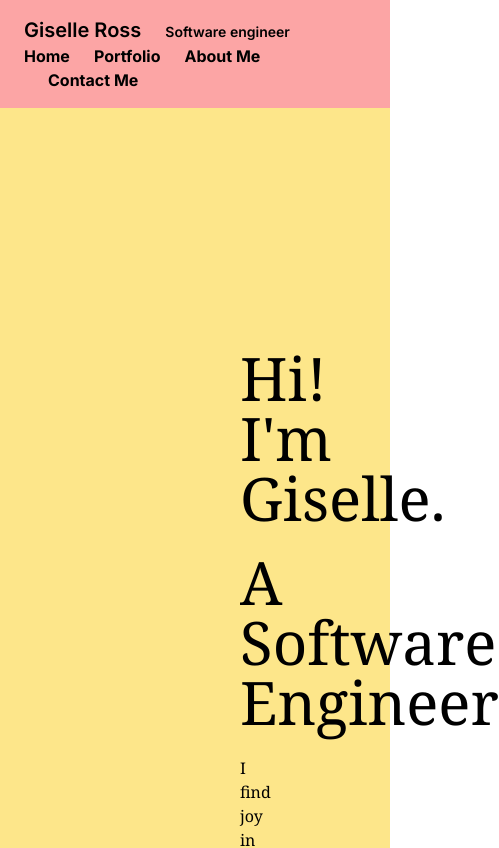
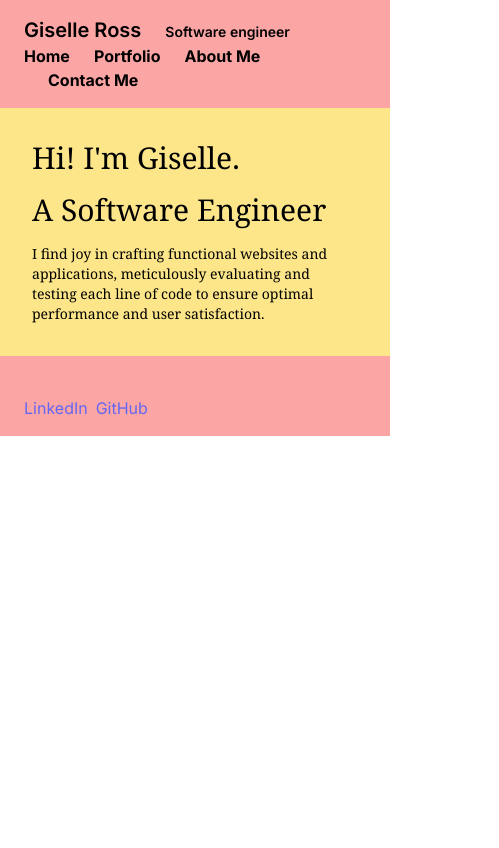
Before and after one commit to giselleRoss/Portfoli2, a Next.js app: page / in a window 390 px wide. Shown: the top 848 px of the page, 499 px wide, since content can reach past the window. Built offline with nearby package versions, Linux system fonts and the light colour scheme.

Commit message:
Add mobile responsive

```diff
--- a/app/page.js
+++ b/app/page.js
@@ -11,12 +11,14 @@ export default function Home() {
     <>
     <div className="bg-amber-200">
       <Header />
-        <div className="sm:text-center md:max-xl:flex p-60 font-serif ">
-          <h1 className="text-6xl mb-6">Hi! I'm Giselle.</h1>
-          <h1 className="text-6xl hover:animate-bounce mb-6">
+      <div className="sm:text-center md:max-xl:flex p-8 md:p-16 lg:p-20 font-serif ">
+        <h1 className="text-3xl sm:text-4xl md:text-5xl lg:text-6xl mb-4 sm:mb-6">
+          Hi! I'm Giselle.
+        </h1>
+        <h1 className="text-3xl sm:text-4xl md:text-5xl lg:text-6xl hover:animate-bounce mb-4 sm:mb-6">
           A Software Engineer
         </h1>
-          <h2>
+        <h2 className="text-sm sm:text-base lg:text-lg">
           I find joy in crafting functional websites and applications,
           meticulously evaluating and testing each line of code to ensure
           optimal performance and user satisfaction.
```
Lines whose indentation alone changed are shown as unchanged.
